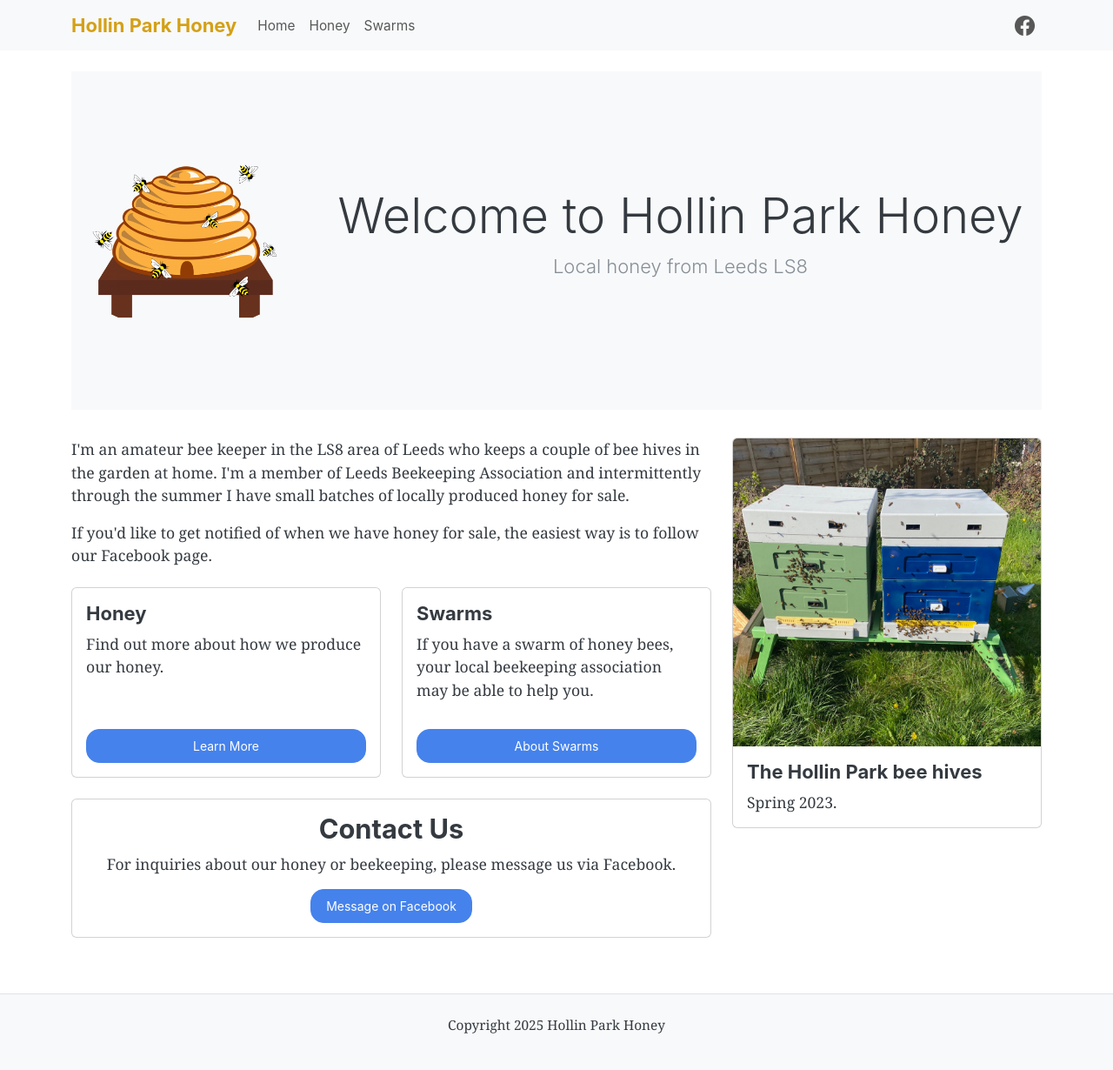
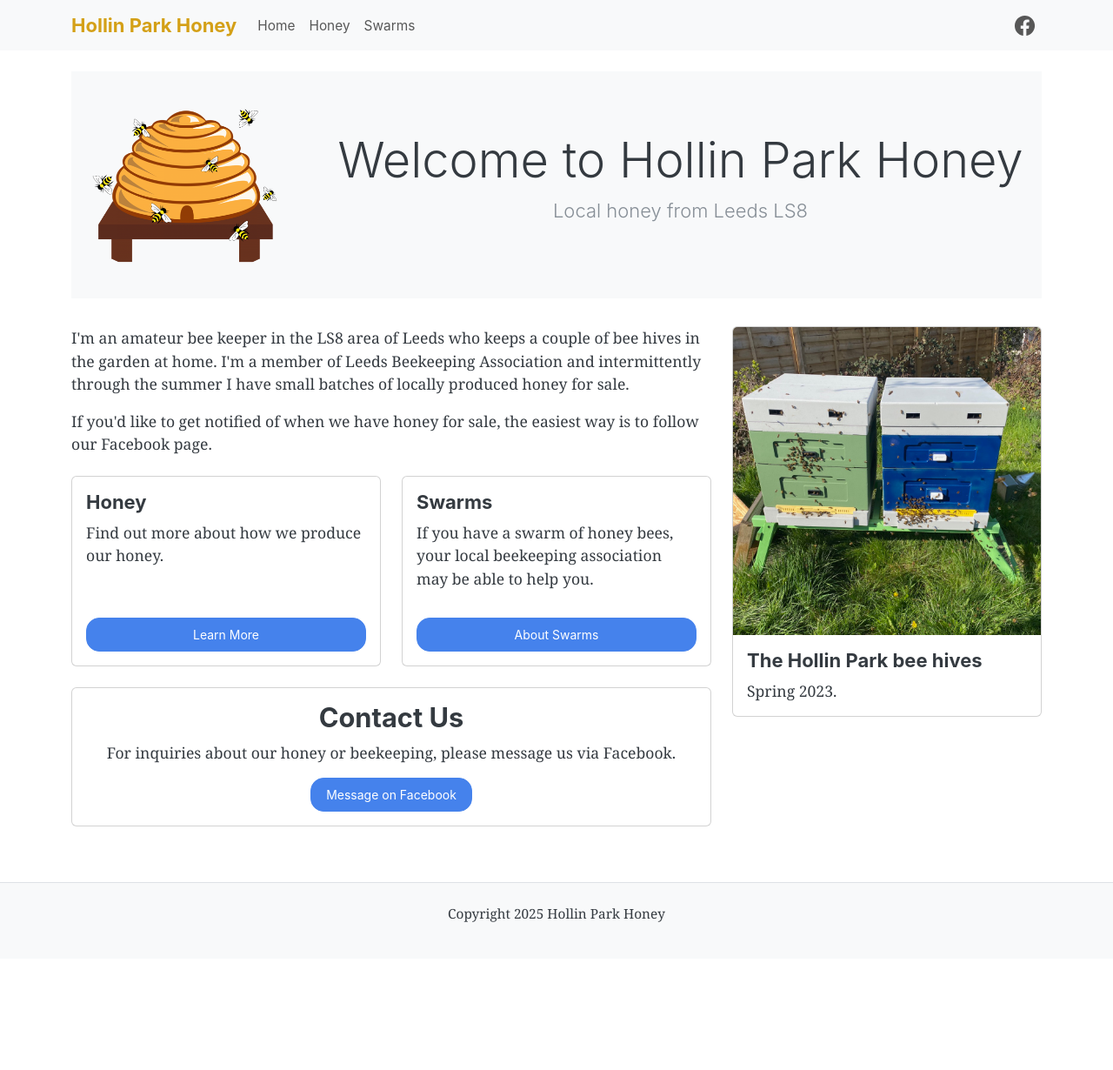
Before and after one commit to njdcourtney/HollinParkHoney, a Jekyll site: the page built from index.html, in a window 1280 px wide. Shown: the whole page at 87% size. Built offline with Jekyll 4.4.1, drawn with Linux system fonts in a browser that asks for light colours; after the commit the page ends 1102 px from its top, so only the background shows below that.

Commit message:
minor layout tweak

```diff
--- a/assets/css/main.css
+++ b/assets/css/main.css
@@ -7,7 +7,6 @@
 /* Hero section styling */
 .hero {
     background-color: #f8f9fa;
-    padding: 4rem 0;
     margin-bottom: 2rem;
 }
 
```
